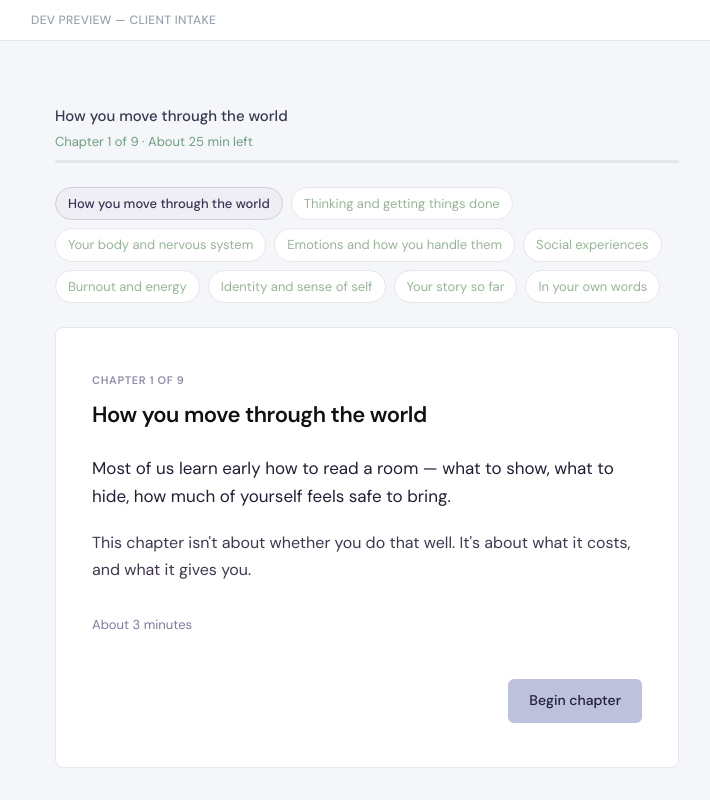
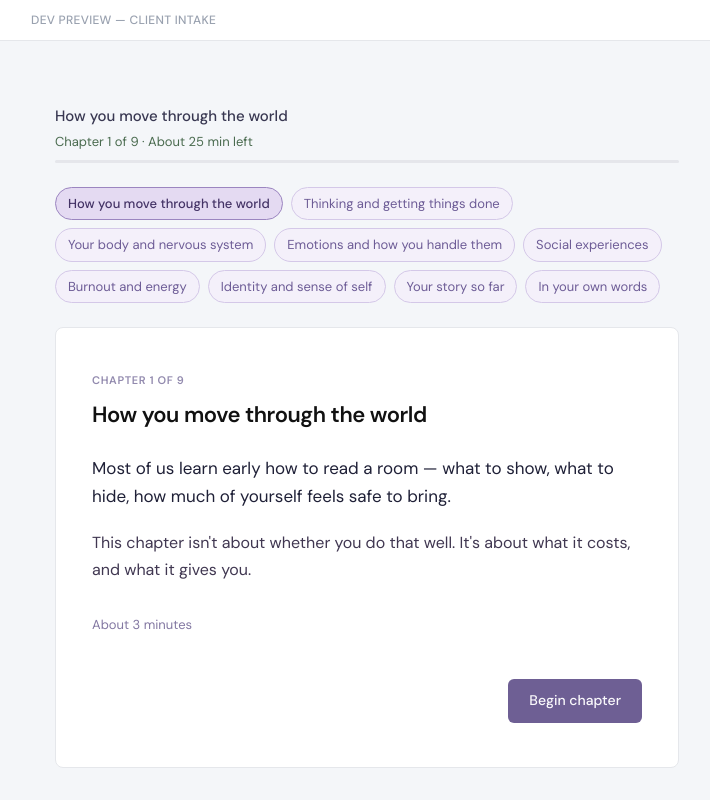
Before and after one commit to sarahdenkert01-hue/nonlinear-assessments, a Next.js app: page /dev/preview in a window 1280 px wide. Shown: the top 800 px of the page, without its empty margins (273-983 px from the left). Built offline with nearby package versions, Linux system fonts and the light colour scheme.

Commit message:
Shift intake UI to darker sage progress and lavender purple accents.
Co-authored-by: Cursor <cursoragent@cursor.com>

```diff
--- a/src/features/assessments/components/assessment.css
+++ b/src/features/assessments/components/assessment.css
@@ -60,7 +60,7 @@
   margin: 0;
   font-size: 0.8125rem;
   line-height: 1.45;
-  color: #6e9e7e;
+  color: #4a6b4f;
 }
 
 .assessment-header--journey {
@@ -113,7 +113,7 @@
 
 .assessment-progress-fill {
   height: 100%;
-  background: #85a985;
+  background: #4f7354;
   border-radius: 999px;
   transition: width var(--assessment-duration-slow) var(--assessment-ease);
   will-change: width;
@@ -129,9 +129,9 @@
 .assessment-section-pill {
   padding: 0.375rem 0.75rem;
   border-radius: 999px;
-  border: 1px solid #e5e7eb;
-  background: #fff;
-  color: #97b695;
+  border: 1px solid #d4c8e8;
+  background: #f4f0fa;
+  color: #6d5c96;
   font-size: 0.8125rem;
   cursor: pointer;
   transition:
@@ -147,28 +147,29 @@
 }
 
 .assessment-section-pill:hover {
-  border-color: #d1d1db;
-  color: #373751;
+  border-color: #b8a5d4;
+  color: #574878;
+  background: #ede8f6;
 }
 
 .assessment-section-pill--active {
-  border-color: #cfcedd;
-  background: #eeeef4;
-  color: #3a3355;
+  border-color: #9b85c0;
+  background: #e4daf2;
+  color: #443366;
   font-weight: 500;
 }
 
 .assessment-section-pill--complete {
-  border-color: color-mix(in srgb, #63b880 25%, #e5e7eb);
-  color: #4b5563;
-  background: color-mix(in srgb, #ecfdf5 40%, #fff);
+  border-color: color-mix(in srgb, #7a6b9e 30%, #e5e7eb);
+  color: #5c4a7d;
+  background: color-mix(in srgb, #ede8f6 70%, #fff);
 }
 
 .assessment-section-pill-check {
   display: inline-block;
   margin-right: 0.25rem;
   font-size: 0.6875rem;
-  color: #43ac70;
+  color: #6d5c96;
 }
 
 .assessment-section-pill-label {
@@ -253,7 +254,7 @@
 }
 
 .assessment-chapter-complete-next span {
-  color: #374151;
+  color: #373751;
   font-weight: 500;
 }
 
@@ -492,7 +493,7 @@
 .assessment-btn--secondary {
   background: #fff;
   border-color: #e5e7eb;
-  color: #4b4b63;
+  color: #4f4f6f;
 }
 
 .assessment-btn--secondary:hover {
@@ -527,7 +528,7 @@
   font-size: 1.0625rem;
   font-weight: 500;
   line-height: 1.55;
-  color: #374151;
+  color: #3f3751;
 }
 
 .assessment-chapter-reflection-hint {
@@ -691,12 +692,12 @@
 }
 
 .assessment-btn--primary {
-  background: #bec1db;
-  color: #201e3b;
+  background: #6e5f94;
+  color: #faf9fc;
 }
 
 .assessment-btn--primary:hover {
-  background: #afb1d9;
+  background: #5a4d7d;
   box-shadow: 0 1px 3px rgba(15, 23, 42, 0.06);
 }
 
```
